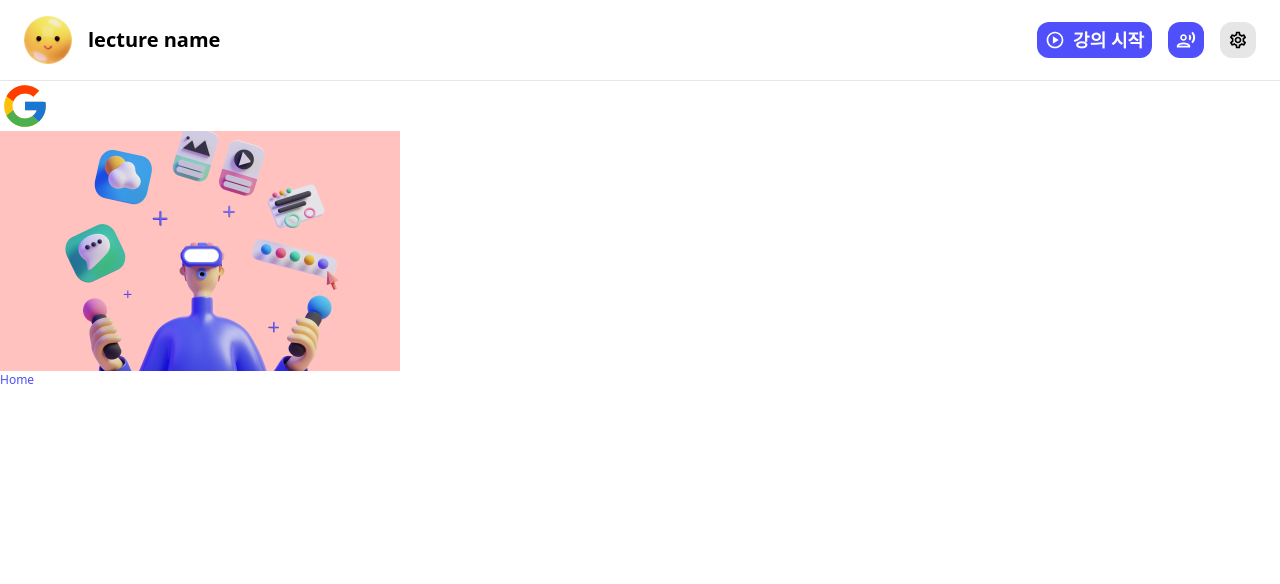
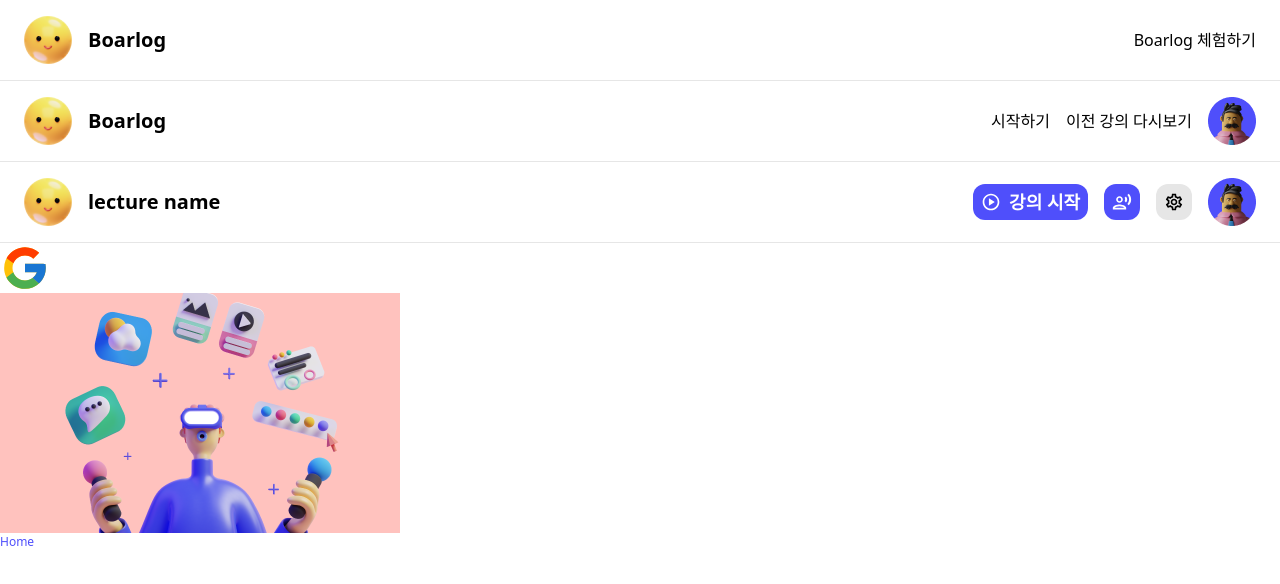
Before and after one commit to boostcampwm2023/web13_Boarlog, a React (Vite) app in the folder frontend/: page / in a window 1280 px wide. Shown: the top 584 px of the page. Built offline with nearby package versions, Linux system fonts and the light colour scheme; a web font is replaced by a local one.

Commit message:
feat: Header 컴포넌트 구조 개선 #64
- 각 페이지마다 사용되는 component를 구분하였습니다.
- 이를 type을 지정하여 쉽게 사용할 수 있도록 변경하였습니다.

```diff
--- a/frontend/src/components/Header/Header.tsx
+++ b/frontend/src/components/Header/Header.tsx
@@ -1,29 +1,39 @@
 import { useState } from "react";
-import ProfileModal from "./components/ProfileModal";
-import LeftSection from "./components/LeftSection";
-import RightSection from "./components/RightSection";
+import HeaderLogo from "./components/HeaderLogo";
+import HeaderLoginButton from "./components/HeaderLoginButton";
+import HeaderMainButtons from "./components/HeaderMainButtons";
+import HeaderLecturerControls from "./components/HeaderLecturerControls";
+import HeaderProfileButton from "./components/HeaderProfileButton";
 
 interface HeaderProps {
-  lecture?: boolean;
-  lecturer?: boolean;
-  login?: boolean;
-  main?: boolean;
+  type: "login" | "main" | "lecturer" | "participant";
 }
 
-const Header = ({ lecture, lecturer, login, main }: HeaderProps) => {
+const Header = ({ type }: HeaderProps) => {
   const [isProfileClicked, setIsProfileClicked] = useState(false);
 
   return (
     <header className="flex w-100 relative items-center justify-between px-6 py-4 bg-white border-header box-border">
-      <LeftSection lecture={lecture} />
-      <RightSection
-        isProfileClicked={isProfileClicked}
-        setIsProfileClicked={setIsProfileClicked}
-        lecturer={lecturer}
-        login={login}
-        main={main}
-      />
-      <ProfileModal isProfileClicked={isProfileClicked} setIsProfileClicked={setIsProfileClicked} />
+      <div className="flex items-center gap-4 semibold-20">
+        {(type === "login" || type === "main") && <HeaderLogo type="normal" />}
+        {(type === "lecturer" || type === "participant") && <HeaderLogo type="lecture" />}
+      </div>
+
+      <div className="flex items-center gap-4 semibold-20">
+        {type === "login" && <HeaderLoginButton />}
+        {type === "main" && (
+          <>
+            <HeaderMainButtons />
+            <HeaderProfileButton isProfileClicked={isProfileClicked} setIsProfileClicked={setIsProfileClicked} />
+          </>
+        )}
+        {type === "lecturer" && (
+          <>
+            <HeaderLecturerControls />
+            <HeaderProfileButton isProfileClicked={isProfileClicked} setIsProfileClicked={setIsProfileClicked} />
+          </>
+        )}
+      </div>
     </header>
   );
 };
--- /dev/null
+++ b/frontend/src/components/Header/components/HeaderLecturerControls.tsx
@@ -0,0 +1,48 @@
+import { useState } from "react";
+import PlayIcon from "@/assets/svgs/play.svg?react";
+import StopIcon from "@/assets/svgs/stop.svg?react";
+import SettingIcon from "@/assets/svgs/setting.svg?react";
+import MicOnIcon from "@/assets/svgs/micOn.svg?react";
+import MicOffIcon from "@/assets/svgs/micOff.svg?react";
+import SmallButton from "@/components/SmallButton/SmallButton";
+
+const HeaderLecturerControls = () => {
+  const [isLectureStart, setIsLectureStart] = useState(false);
+  const [isMicOn, setIsMicOn] = useState(true);
+
+  return (
+    <>
+      <SmallButton
+        className={`text-grayscale-white ${isLectureStart ? "bg-alert-100" : "bg-boarlog-100"}`}
+        onClick={() => setIsLectureStart(!isLectureStart)}
+      >
+        {isLectureStart ? (
+          <>
+            <StopIcon className="w-5 h-5 fill-grayscale-white" />
+            강의 종료
+          </>
+        ) : (
+          <>
+            <PlayIcon className="w-5 h-5 fill-grayscale-white" />
+            강의 시작
+          </>
+        )}
+      </SmallButton>
+      <SmallButton
+        className={`text-grayscale-white ${isMicOn ? "bg-boarlog-100" : "bg-alert-100"}`}
+        onClick={() => setIsMicOn(!isMicOn)}
+      >
+        {isMicOn ? (
+          <MicOnIcon className="w-5 h-5 fill-grayscale-white" />
+        ) : (
+          <MicOffIcon className="w-5 h-5 fill-grayscale-white" />
+        )}
+      </SmallButton>
+      <SmallButton className="bg-grayscale-lightgray text-grayscale-white" onClick={() => console.log("digh")}>
+        <SettingIcon className="w-5 h-5 fill-grayscale-black" />
+      </SmallButton>
+    </>
+  );
+};
+
+export default HeaderLecturerControls;
--- /dev/null
+++ b/frontend/src/components/Header/components/HeaderLoginButton.tsx
@@ -0,0 +1,9 @@
+const HeaderLoginButton = () => {
+  return (
+    <button type="button" className="medium-16">
+      Boarlog 체험하기
+    </button>
+  );
+};
+
+export default HeaderLoginButton;
--- a/frontend/src/components/Header/components/LeftSection.tsx
+++ b/frontend/src/components/Header/components/HeaderLogo.tsx
@@ -1,11 +1,11 @@
 import { useNavigate } from "react-router-dom";
 import logoSmall from "@/assets/imgs/logoSmall.png";
 
-interface LeftSectionProps {
-  lecture?: boolean;
+interface LogoButtonProps {
+  type: "normal" | "lecture";
 }
 
-const LeftSection = ({ lecture }: LeftSectionProps) => {
+const HeaderLogo = ({ type }: LogoButtonProps) => {
   const navigate = useNavigate();
 
   const moveToMainPage = () => {
@@ -13,14 +13,14 @@ const LeftSection = ({ lecture }: LeftSectionProps) => {
   };
 
   return (
-    <div className="flex items-center gap-4 semibold-20">
+    <>
       <button type="button" className="flex flex-row items-center gap-4" onClick={moveToMainPage}>
         <img src={logoSmall} />
-        {!lecture && <h1>Boarlog</h1>}
+        {type === "normal" && <h1>Boarlog</h1>}
       </button>
-      {lecture && <h1>lecture name</h1>}
-    </div>
+      {type === "lecture" && <h1>lecture name</h1>}
+    </>
   );
 };
 
-export default LeftSection;
+export default HeaderLogo;
--- /dev/null
+++ b/frontend/src/components/Header/components/HeaderMainButtons.tsx
@@ -0,0 +1,14 @@
+const HeaderMainButtons = () => {
+  return (
+    <>
+      <button type="button" className="medium-16">
+        시작하기
+      </button>
+      <button type="button" className="medium-16">
+        이전 강의 다시보기
+      </button>
+    </>
+  );
+};
+
+export default HeaderMainButtons;
--- /dev/null
+++ b/frontend/src/components/Header/components/HeaderProfileButton.tsx
@@ -0,0 +1,20 @@
+import HeaderProfileModal from "./HeaderProfileModal";
+import ProfileSmall from "@/assets/imgs/profileSmall.png";
+
+interface HeaderProfileButtonProps {
+  isProfileClicked: boolean;
+  setIsProfileClicked: React.Dispatch<React.SetStateAction<boolean>>;
+}
+
+const HeaderProfileButton = ({ isProfileClicked, setIsProfileClicked }: HeaderProfileButtonProps) => {
+  return (
+    <>
+      <button type="button" className="" onClick={() => setIsProfileClicked(!isProfileClicked)}>
+        <img src={ProfileSmall} alt="내 프로필" />
+      </button>
+      <HeaderProfileModal isProfileClicked={isProfileClicked} setIsProfileClicked={setIsProfileClicked} />
+    </>
+  );
+};
+
+export default HeaderProfileButton;
--- a/frontend/src/components/Header/components/ProfileModal.tsx
+++ b/frontend/src/components/Header/components/HeaderProfileModal.tsx
@@ -3,12 +3,12 @@ import ProfileSmall from "@/assets/imgs/profileSmall.png";
 import LogoutIcon from "@/assets/svgs/logout.svg?react";
 import UserIcon from "@/assets/svgs/user.svg?react";
 
-interface ProfileModalProps {
+interface HeaderProfileModalProps {
   isProfileClicked: boolean;
   setIsProfileClicked: React.Dispatch<React.SetStateAction<boolean>>;
 }
 
-const ProfileModal = ({ isProfileClicked, setIsProfileClicked }: ProfileModalProps) => {
+const HeaderProfileModal = ({ isProfileClicked, setIsProfileClicked }: HeaderProfileModalProps) => {
   const navigate = useNavigate();
 
   const moveToMyPage = () => {
@@ -57,4 +57,4 @@ const ProfileModal = ({ isProfileClicked, setIsProfileClicked }: ProfileModalPro
   );
 };
 
-export default ProfileModal;
+export default HeaderProfileModal;
--- a/frontend/src/components/Header/components/RightSection.tsx
+++ /dev/null
@@ -1,79 +0,0 @@
-import { useState } from "react";
-import PlayIcon from "@/assets/svgs/play.svg?react";
-import StopIcon from "@/assets/svgs/stop.svg?react";
-import SettingIcon from "@/assets/svgs/setting.svg?react";
-import MicOnIcon from "@/assets/svgs/micOn.svg?react";
-import MicOffIcon from "@/assets/svgs/micOff.svg?react";
-import ProfileSmall from "@/assets/imgs/profileSmall.png";
-import SmallButton from "@/components/SmallButton/SmallButton";
-
-interface RightSectionProps {
-  lecturer?: boolean;
-  login?: boolean;
-  main?: boolean;
-  isProfileClicked: boolean;
-  setIsProfileClicked: React.Dispatch<React.SetStateAction<boolean>>;
-}
-
-const RightSection = ({ isProfileClicked, setIsProfileClicked, lecturer, login, main }: RightSectionProps) => {
-  const [isLectureStart, setIsLectureStart] = useState(false);
-  const [isMicOn, setIsMicOn] = useState(true);
-
-  return (
-    <div className="flex items-center gap-4">
-      {login && (
-        <button type="button" className="medium-16">
-          Boarlog 체험하기
-        </button>
-      )}
-      {main && (
-        <>
-          <button type="button" className="medium-16">
-            시작하기
-          </button>
-          <button type="button" className="medium-16">
-            이전 강의 다시보기
-          </button>
-          <button type="button" className="" onClick={() => setIsProfileClicked(!isProfileClicked)}>
-            <img src={ProfileSmall} alt="내 프로필" />
-          </button>
-        </>
-      )}
-      {lecturer && (
-        <>
-          <SmallButton
-            className={`text-grayscale-white ${isLectureStart ? "bg-alert-100" : "bg-boarlog-100"}`}
-            onClick={() => setIsLectureStart(!isLectureStart)}
-          >
-            {isLectureStart ? (
-              <>
-                <StopIcon className="w-5 h-5 fill-grayscale-white" />
-                강의 종료
-              </>
-            ) : (
-              <>
-                <PlayIcon className="w-5 h-5 fill-grayscale-white" />
-                강의 시작
-              </>
-            )}
-          </SmallButton>
-          <SmallButton
-            className={`text-grayscale-white ${isMicOn ? "bg-boarlog-100" : "bg-alert-100"}`}
-            onClick={() => setIsMicOn(!isMicOn)}
-          >
-            {isMicOn ? (
-              <MicOnIcon className="w-5 h-5 fill-grayscale-white" />
-            ) : (
-              <MicOffIcon className="w-5 h-5 fill-grayscale-white" />
-            )}
-          </SmallButton>
-          <SmallButton className="bg-grayscale-lightgray text-grayscale-white" onClick={() => console.log("digh")}>
-            <SettingIcon className="w-5 h-5 fill-grayscale-black" />
-          </SmallButton>
-        </>
-      )}
-    </div>
-  );
-};
-
-export default RightSection;
--- a/frontend/src/pages/Home/Home.tsx
+++ b/frontend/src/pages/Home/Home.tsx
@@ -5,7 +5,9 @@ import logoImg from "@/assets/imgs/joinLecture.png";
 const Home = () => {
   return (
     <>
-      <Header lecture lecturer />
+      <Header type="login" />
+      <Header type="main" />
+      <Header type="lecturer" />
       <div>
         <GoogleIcon className="w-[50px] h-auto" />
         <img src={logoImg} />
```
